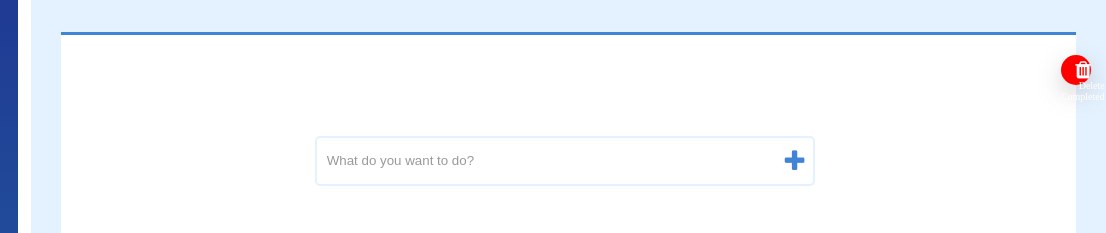
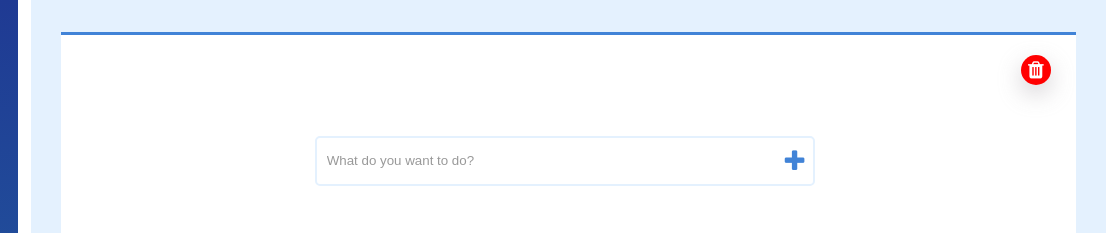
Before and after one commit to Sai1996/todo-manager-1.0, a website: page index.html in a window 1280 px wide. Shown: the top 233 px of the page, 174-1280 px from the left. Drawn offline with Linux system fonts and the light colour scheme.

Commit message:
Delete complete button

```diff
--- a/css/styles.css
+++ b/css/styles.css
@@ -241,35 +241,48 @@ html {
   height: 30px;
   border-radius: 15px;
   margin-top: 20px;
-  margin-left: 1000px;
+  margin-right: 25px;
   transition: all 0.3s ease-in-out;
   box-shadow: 0px 9px 23px 0px rgba(161, 156, 161, 0.45);
-  text-align: right;
+  display: inline-block;
+  position: relative;
+  text-align: left;
 }
 
 .forTrashbinInner{
   color: white;
   font-size: 20px;
-  padding-left: 7px;
+  padding-right: 7px;
   padding-top: 5px;
+  margin-left: 7px;
+  display: inline-block;
 }
 
 .forTrashbinOuter:hover{
   transition: all 0.3s ease-in-out;
   cursor: pointer;
   border-radius: 15px;
+  text-align: middle;
   width: 150px;
-  text-align: middle;
+}
 
-}
 
 .forTextWithTrashbin{
   display: inline-block;
-  opacity: 1;
+  opacity: 0;
   font-size: 10px;
   color: white;
+  padding-right: 7px;
+  position: absolute;
+  transition: all 0.3s ease-in-out;
+  top: 7px;
+  width: 150px;
 }
 
 .outer{
   text-align: right;
 }
+
+.forTrashbinOuter:hover .forTextWithTrashbin{
+  opacity: 1;
+}
```
